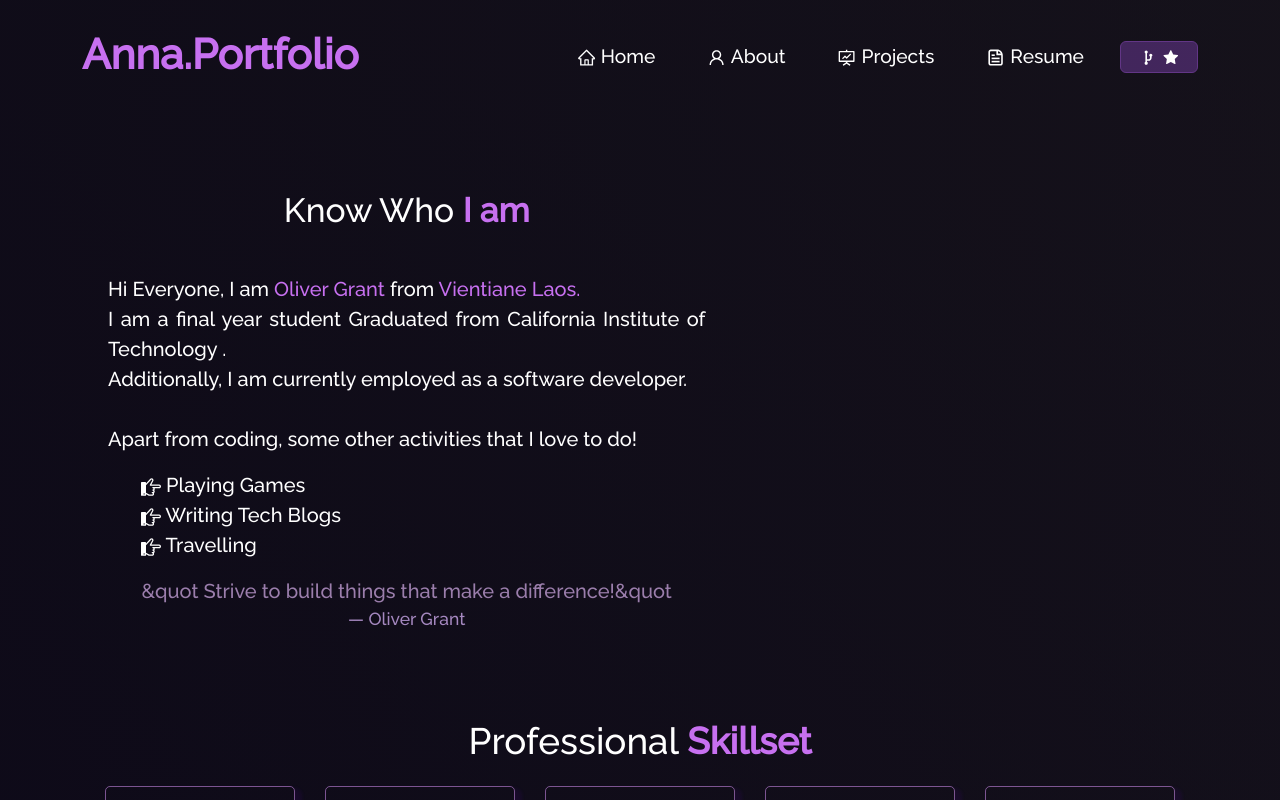
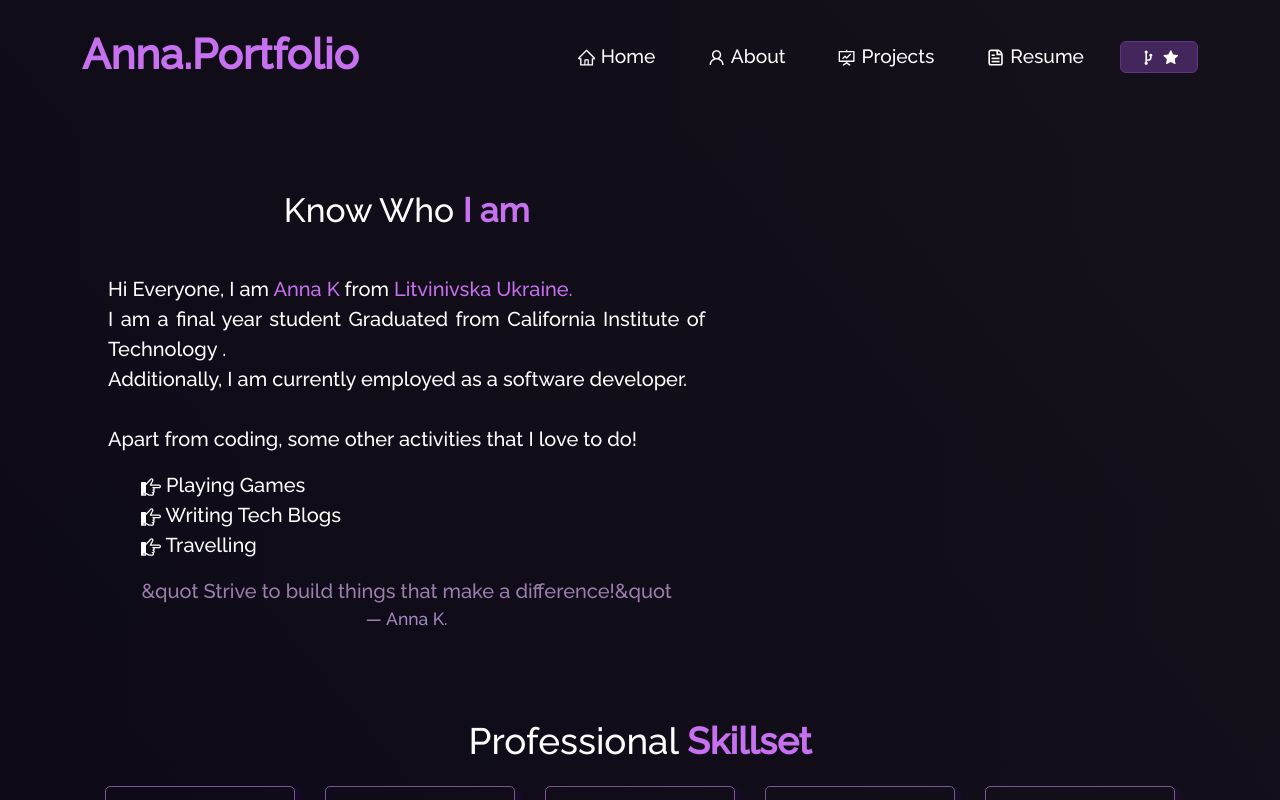
Before and after one commit to lwblack/portfolio, a React (Vite) app: page /about in a window 1280 px wide. Shown: the top 800 px of the page. Built offline with nearby package versions, Linux system fonts and the light colour scheme.

Commit message:
change name

```diff
--- a/src/components/About/AboutCard.jsx
+++ b/src/components/About/AboutCard.jsx
@@ -7,8 +7,8 @@ function AboutCard() {
       <Card.Body>
         <blockquote className="blockquote mb-0">
           <p style={{ textAlign: "justify" }}>
-            Hi Everyone, I am <span className="purple">Oliver Grant </span>
-            from <span className="purple"> Vientiane Laos.</span>
+            Hi Everyone, I am <span className="purple">Anna K </span>
+            from <span className="purple"> Litvinivska Ukraine.</span>
             <br /> I am a final year student Graduated from California Institute of Technology .
             <br />
             Additionally, I am currently employed as a software developer.
@@ -31,7 +31,7 @@ function AboutCard() {
           <p style={{ color: "rgb(155 126 172)" }}>&quot
             Strive to build things that make a difference!&quot{" "}
           </p>
-          <footer className="blockquote-footer">Oliver Grant</footer>
+          <footer className="blockquote-footer">Anna K.</footer>
         </blockquote>
       </Card.Body>
     </Card>
--- a/src/components/Home/Home2.jsx
+++ b/src/components/Home/Home2.jsx
@@ -62,7 +62,7 @@ function Home2() {
             <ul className="home-about-social-links">
               <li className="social-icons">
                 <a
-                  href="https://github.com/olgrt"
+                  href="https://github.com/lwblack"
                   target="_blank"
                   rel="noreferrer"
                   className="icon-colour  home-social-icons"
--- a/src/components/Resume/ResumeNew.jsx
+++ b/src/components/Resume/ResumeNew.jsx
@@ -2,7 +2,7 @@ import  { useState, useEffect } from "react";
 import { Container, Row } from "react-bootstrap";
 import Button from "react-bootstrap/Button";
 import Particle from "../Particle";
-import pdf from "../../assets/MyResume_frontend.pdf";
+import pdf from "../../assets/Anna Full Stack Web Developer (2).pdf";
 import { AiOutlineDownload } from "react-icons/ai";
 import { Document, Page, pdfjs } from "react-pdf";
 import "react-pdf/dist/esm/Page/AnnotationLayer.css";
```
Also changed, not shown: 1 other file (tests, documents, lock files or other folders).
